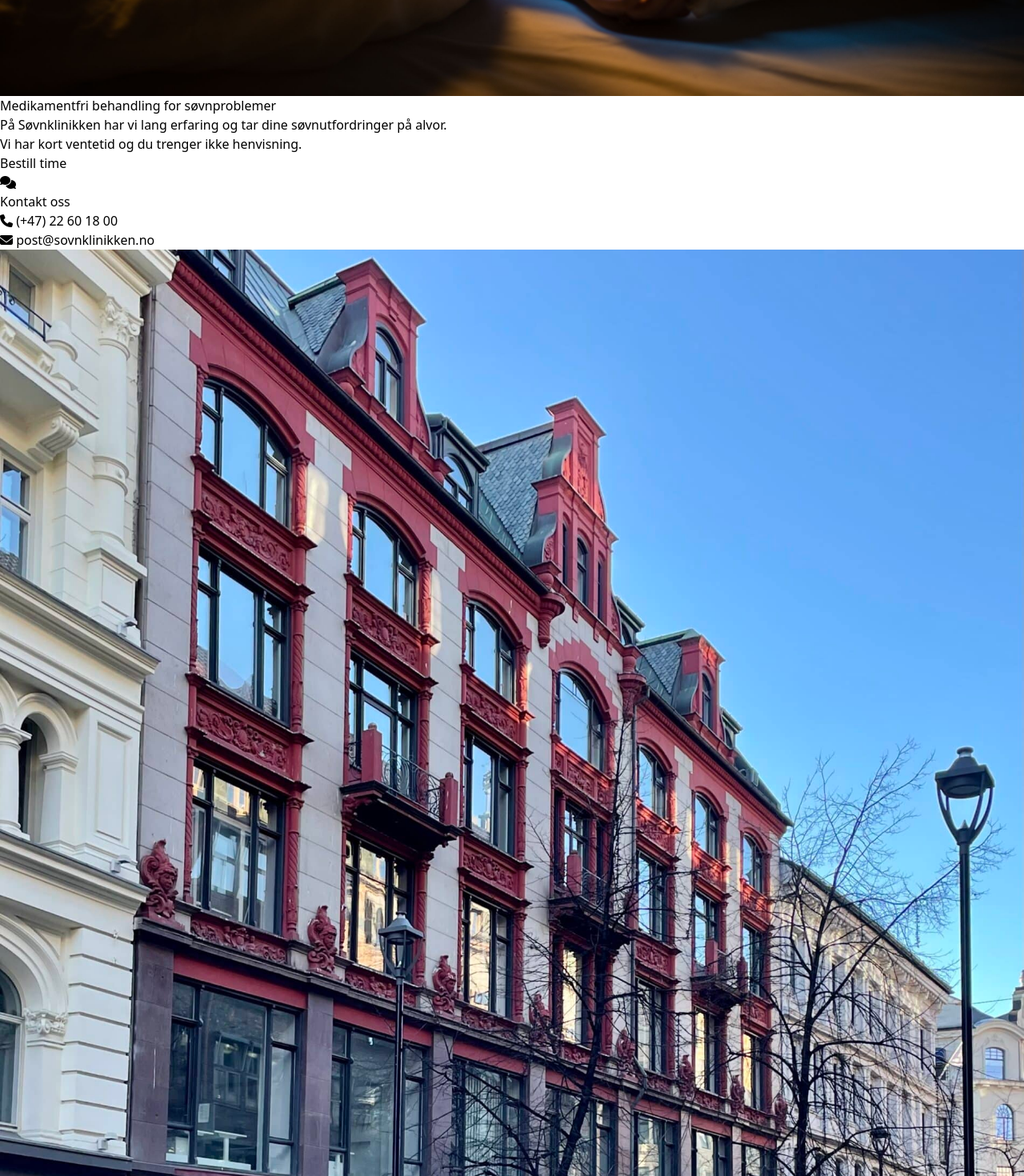
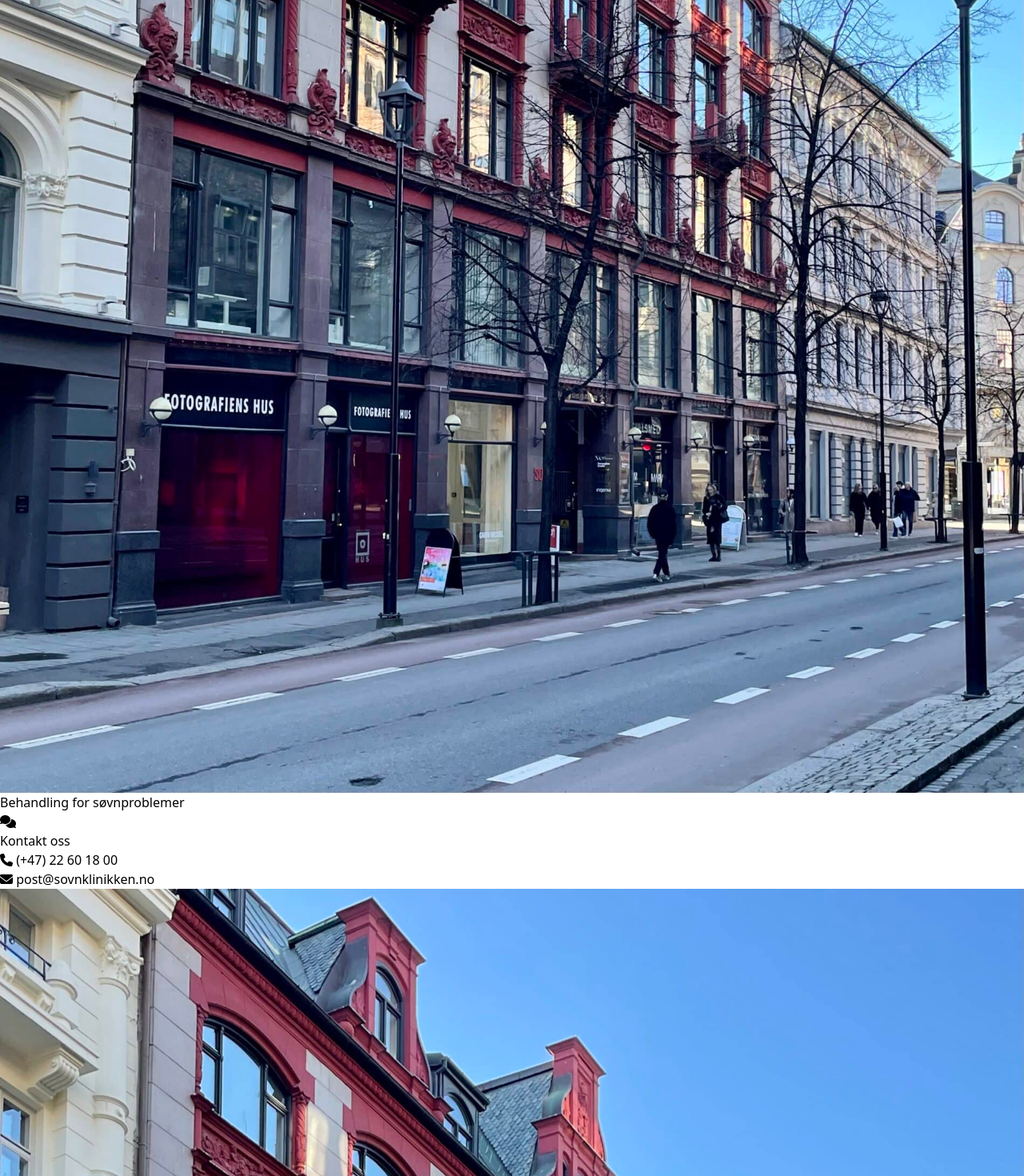
Before and after one commit to KevinMolid/sovbraReact, a React (Vite) app: page /behandling in a window 1280 px wide. Shown: the part 960-2430 px from the top of the page at 80% size. Built offline with nearby package versions, Linux system fonts and the light colour scheme.

Commit message:
Added Treatment page

```diff
--- a/src/App.tsx
+++ b/src/App.tsx
@@ -8,6 +8,7 @@ import Footer from "./assets/Footer";
 // Pages
 import Home from "./pages/Home";
 import Contact from "./pages/Contact";
+import Treatment from "./pages/Treatment";
 
 function App() {
   return (
@@ -15,8 +16,8 @@ function App() {
       <Header />
       <Routes>
         <Route index element={<Home />} />
-        <Route path="blogs" element={<Home />} />
-        <Route path="contact" element={<Contact />} />
+        <Route path="behandling" element={<Treatment />} />
+        <Route path="kontakt" element={<Contact />} />
         <Route path="*" element={<Home />} />
       </Routes>
       <Footer />
--- a/src/components/Header.tsx
+++ b/src/components/Header.tsx
@@ -12,13 +12,23 @@ const Header = () => {
       </Link>
       <nav>
         <ul className="flex gap-4 uppercase">
-          <li>Søvnproblemer</li>
-          <li>Behandling</li>
-          <li>Priser</li>
-          <li>Timebestilling</li>
-          <li>Om oss</li>
           <li className="hover:-translate-y-2 transition-all transition-1000">
-            <Link to="/contact">Kontakt</Link>
+            Søvnproblemer
+          </li>
+          <li className="hover:-translate-y-2 transition-all transition-1000">
+            <Link to="/behandling">Behandling</Link>
+          </li>
+          <li className="hover:-translate-y-2 transition-all transition-1000">
+            Priser
+          </li>
+          <li className="hover:-translate-y-2 transition-all transition-1000">
+            Timebestilling
+          </li>
+          <li className="hover:-translate-y-2 transition-all transition-1000">
+            Om oss
+          </li>
+          <li className="hover:-translate-y-2 transition-all transition-1000">
+            <Link to="/kontakt">Kontakt</Link>
           </li>
         </ul>
       </nav>
--- /dev/null
+++ b/src/pages/Treatment.tsx
@@ -0,0 +1,13 @@
+import BoxSection from "../components/BoxSection";
+import HeaderSection from "../components/HeaderSection";
+
+const Treatment = () => {
+  return (
+    <main>
+      <HeaderSection>Behandling for søvnproblemer</HeaderSection>
+      <BoxSection></BoxSection>
+    </main>
+  );
+};
+
+export default Treatment;
```
Also changed, not shown: src/components/Box.tsx (added, +11 -0 lines).
